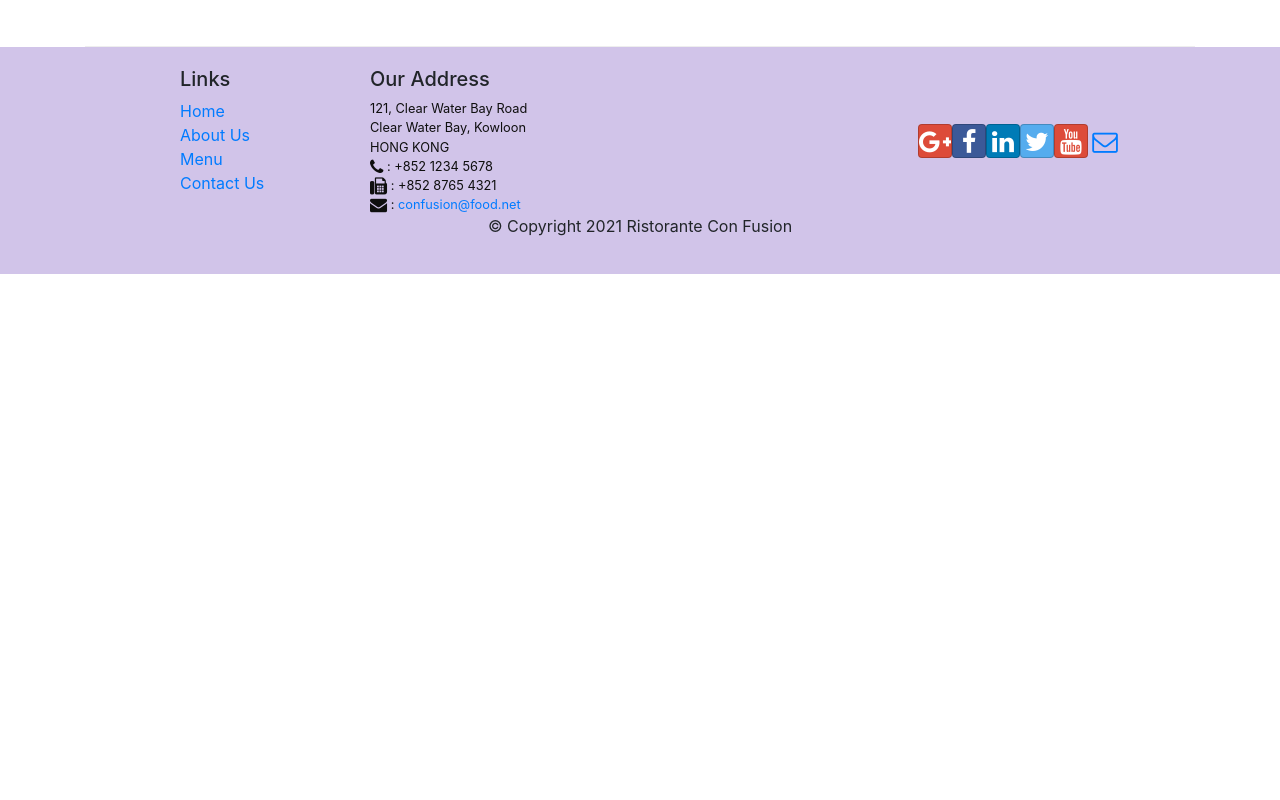
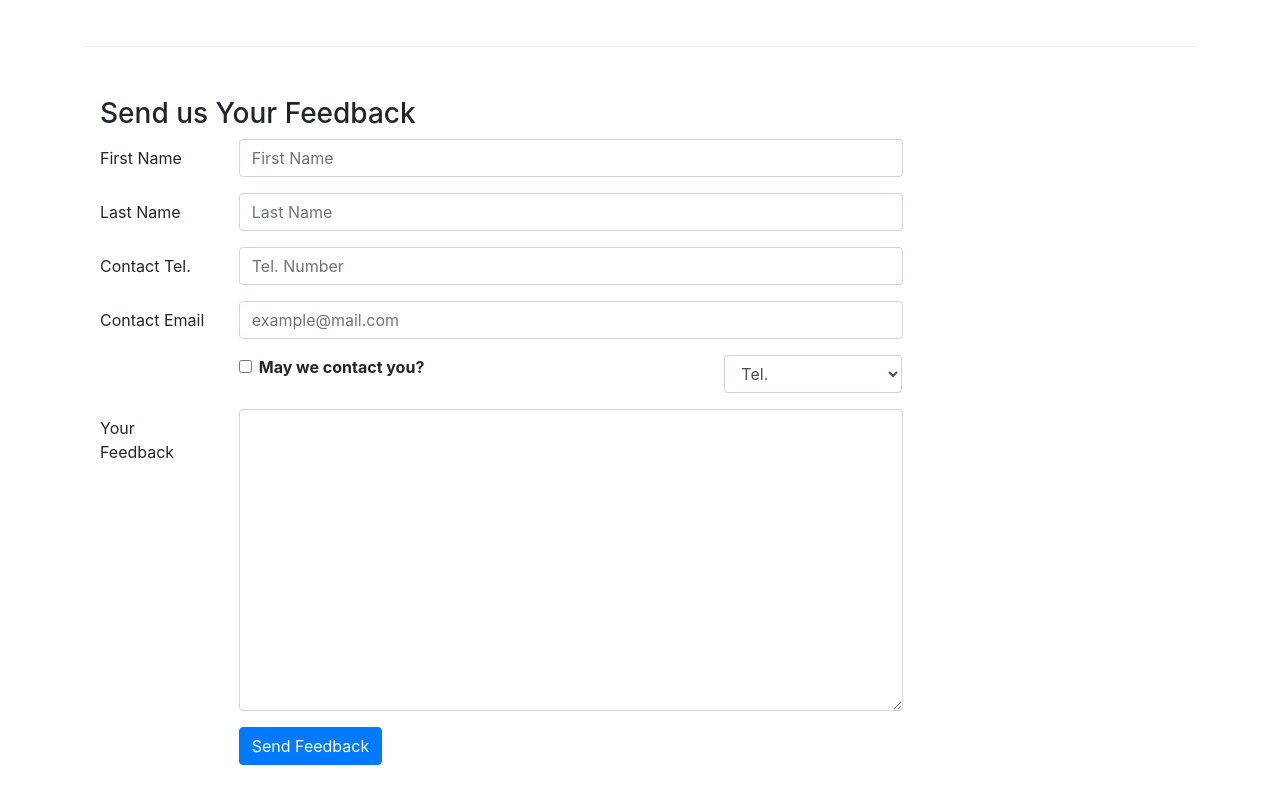
Before and after one commit to InternDevs/coursera-react, a React (Create React App) app: page /contactus in a window 1280 px wide. Shown: the part 800-1600 px from the top of the page. Before the commit the page ends 1074 px from the top, so only its background shows below. Built offline with nearby package versions, Linux system fonts and the light colour scheme.

Commit message:
Controlled Forms

```diff
--- a/src/components/ContactUsComponent.jsx
+++ b/src/components/ContactUsComponent.jsx
@@ -1,8 +1,39 @@
-import React from "react";
-import { Breadcrumb, BreadcrumbItem } from "reactstrap";
+import React, {Component} from "react";
+import { Breadcrumb, BreadcrumbItem, Button, Form, FormGroup, Label, Input, Col} from "reactstrap";
 import { Link } from "react-router-dom";
 
-const ContactUs = (props)=>{
+class ContactUs extends Component{
+    constructor(props){
+        super(props);
+        this.state = {
+            firstName: '',
+            lastName: '',
+            telNum: '',
+            email: '',
+            agree: false,
+            contactType: 'Tel.',
+            message: ''
+        };
+        this.handleInputChange = this.handleInputChange.bind(this);
+        this.handleSubmit = this.handleSubmit.bind(this);
+    }
+
+    handleInputChange(event){
+        const target =  event.target;
+        const value =  target.type === 'checkbox' ? target.checked : target.value;
+        const name = target.name;
+        this.setState({
+            [name]: value
+        });
+    }
+
+    handleSubmit(event){
+        console.log("Current state is: " + JSON.stringify(this.state));
+        alert("Current state is: " + JSON.stringify(this.state));
+        event.preventDefault();
+    }
+
+    render(){
         return(
             <div className="container">
                 <div className="row">
@@ -40,8 +71,69 @@ const ContactUs = (props)=>{
                         </div>
                     </div>
                 </div>
+                <div className="row row-content">
+                    <div className="col-12">
+                        <h3>Send us Your Feedback</h3>
+                    </div>
+                    <div className="col-12 col-md-9">
+                        <Form onSubmit={this.handleSubmit}>
+                            <FormGroup row>
+                                <Label htmlFor="firstName" md={2}>First Name</Label>
+                                <Col md={10}>
+                                    <Input onChange={this.handleInputChange} type="text" id="firstName" name="firstName" placeholder="First Name" value={this.state.firstName}/>
+                                </Col>
+                            </FormGroup>
+                            <FormGroup row>
+                                <Label htmlFor="lastName" md={2}>Last Name</Label>
+                                <Col md={10}>
+                                    <Input onChange={this.handleInputChange} type="text" id="lastName" name="lastName" placeholder="Last Name" value={this.state.lastName}/>
+                                </Col>
+                            </FormGroup>
+                            <FormGroup row>
+                                <Label htmlFor="telNum" md={2}>Contact Tel.</Label>
+                                <Col md={10}>
+                                    <Input onChange={this.handleInputChange} type="tel" id="telNum" name="telNum" placeholder="Tel. Number" value={this.state.telNum}/>
+                                </Col>
+                            </FormGroup>
+                            <FormGroup row>
+                                <Label htmlFor="email" md={2}>Contact Email</Label>
+                                <Col md={10}>
+                                    <Input onChange={this.handleInputChange} type="email" id="email" name="email" placeholder="example@mail.com" value={this.state.email}/>
+                                </Col>
+                            </FormGroup>
+                            <FormGroup row>
+                                <Col md={{size:6, offset: 2}}>
+                                    <FormGroup check>
+                                        <Label check>
+                                            <Input onChange={this.handleInputChange} type="checkbox" name="agree" checked={this.state.agree}/> {' '}
+                                            <strong>May we contact you?</strong>
+                                        </Label>
+                                    </FormGroup>
+                                </Col>
+                                <Col md={{size:3, offset: 1}}>
+                                    <Input onChange={this.handleInputChange} type="select" name="contactType" value={this.state.contactType}>
+                                        <option>Tel.</option>
+                                        <option>Email</option>
+                                    </Input>
+                                </Col>
+                            </FormGroup>
+                            <FormGroup row>
+                                <Label htmlFor="message" md={2}>Your Feedback</Label>
+                                <Col md={10}>
+                                    <Input onChange={this.handleInputChange} type="textarea" id="message" name="message" rows="12" value={this.state.message}/>
+                                </Col>
+                            </FormGroup>
+                            <FormGroup row>
+                                <Col md={{size: 10, offset: 2}}>
+                                    <Button type="submit" color="primary">Send Feedback</Button>
+                                </Col>
+                            </FormGroup>
+                        </Form>
+                    </div>
+                </div>
             </div>
         );
-};
+    }
+}
 
 export default ContactUs;
```
Lines whose indentation alone changed are shown as unchanged.
